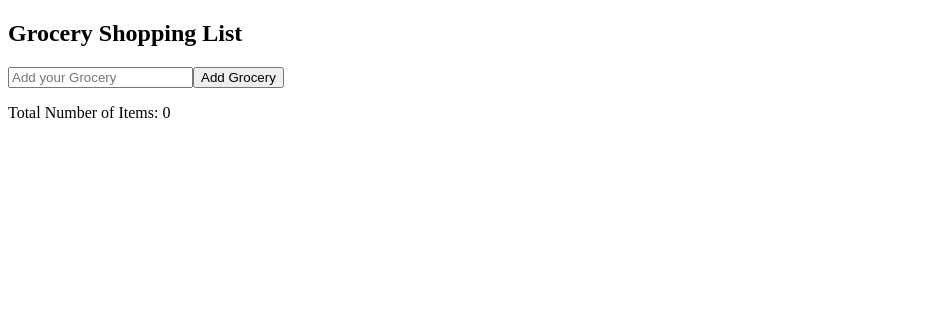
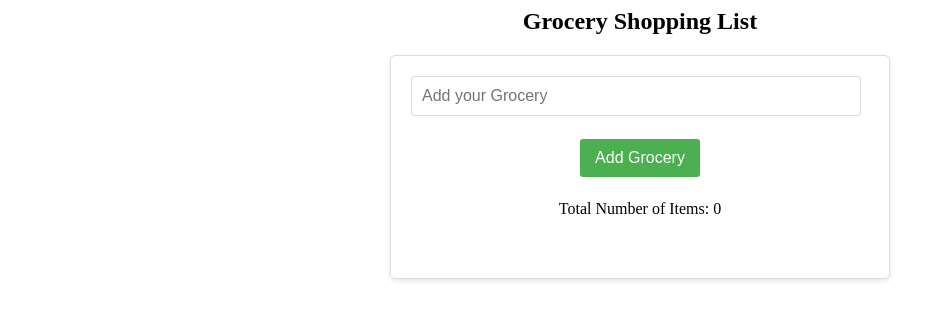
Before and after one commit to anubhavmohandas/grocery_list, an Angular app: page / in a window 1280 px wide. Shown: the top 320 px of the page, without its empty margins (0-945 px from the left). Built offline with nearby package versions, Linux system fonts and the light colour scheme.

Commit message:
Completed

```diff
--- a/src/app/app.component.css
+++ b/src/app/app.component.css
@@ -1,3 +1,113 @@
-/* .checked {
-    text-decoration: line-through;
-  } */
+/* Global Styles */
+
+* {
+  margin: 0;
+  padding: 0;
+  box-sizing: border-box;
+}
+/* Container Styles */
+
+.container {
+  width: 500px;
+  margin: 20px auto;
+  background-color: #fff;
+  border: 1px solid #ddd;
+  border-radius: 5px;
+  box-shadow: 0 2px 4px rgba(0, 0, 0, 0.1);
+  background-color: #ffffffed;
+}
+
+/* Header Styles */
+
+h2 {
+  text-align: center;
+  border-top-left-radius: 5px;
+  border-top-right-radius: 5px;
+}
+
+/* Grocery List Application Styles */
+
+/* Top Section Styles */
+
+#top {
+  padding: 20px;
+  text-align: center;
+}
+
+#top input[type="text"] {
+  width: 450px;
+  padding: 10px;
+  border: 1px solid #ddd;
+  border-radius: 3px;
+  font-size: 16px;
+  margin-right: 10px;
+}
+
+#top button {
+  padding: 10px 15px;
+  border: none;
+  border-radius: 3px;
+  background-color: #4CAF50;
+  color: #fff;
+  cursor: pointer;
+  font-size: 16px;
+  margin-top: 5%;
+  margin-bottom: 5%;
+  display: inline;
+}
+
+#top button:hover {
+  background-color: #45a049;
+}
+
+/* Bottom Section Styles */
+
+#bottom {
+  padding: 20px;
+  overflow-y: auto;
+  max-height: 300px;
+}
+
+ul {
+  list-style: none;
+}
+
+li {
+  padding: 10px;
+  border-bottom: 1px solid #ddd;
+  display: inline-block;
+  width: 50%;
+}
+
+li:last-child {
+  border-bottom: none;
+}
+
+/* Button Styles */
+
+#btn {
+  display: inline-block;
+}
+
+#btn button {
+  padding: 5px 10px;
+  margin-left: 5px;
+  border: none;
+  border-radius: 3px;
+  cursor: pointer;
+  font-size: 14px;
+}
+
+#btn button#check {
+  background-color: #4CAF50;
+  color: #fff;
+}
+
+#btn button#delete {
+  background-color: #f44336;
+  color: #fff;
+}
+
+#btn button:hover {
+  opacity: 0.8;
+}
--- a/src/app/app.component.html
+++ b/src/app/app.component.html
@@ -27,3 +27,7 @@
     </ul>
   </div>
 </div>
+
+<!-- /* .checked {
+    text-decoration: line-through;
+  } */ -->
```
